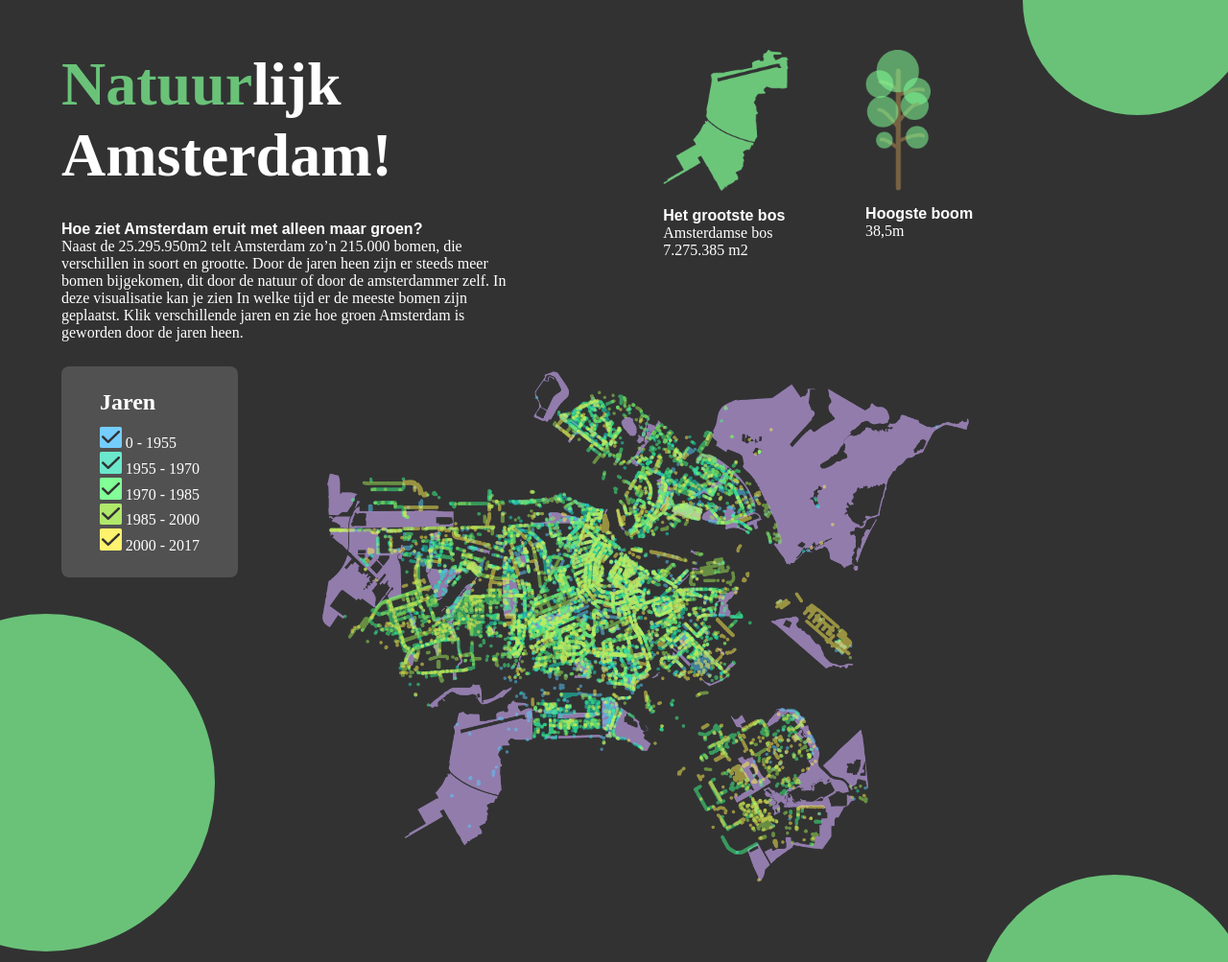
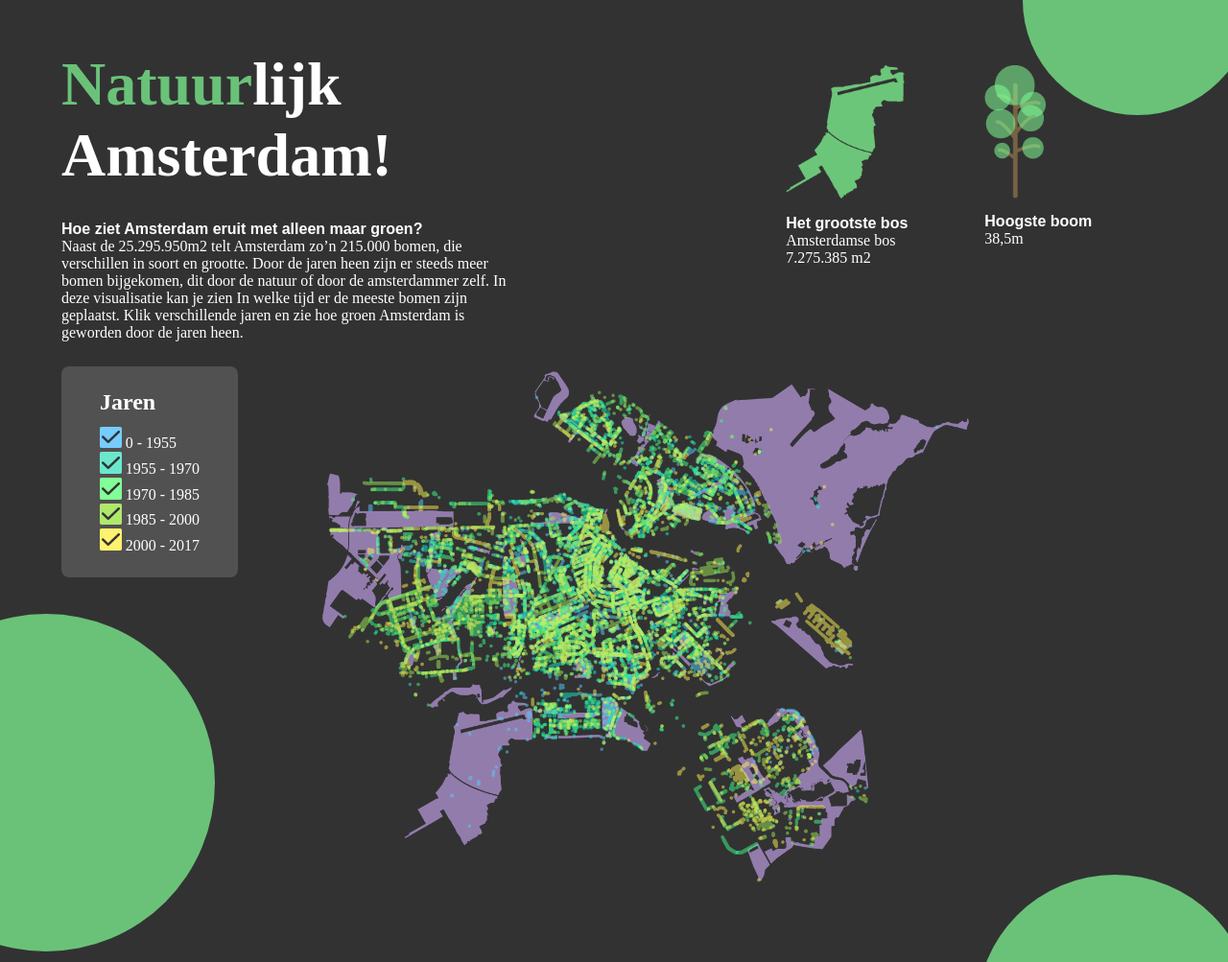
Before and after one commit to kimgarrard/dataweek, a plain HTML site: page index.html in a window 1280 px wide. Shown: the top 1003 px of the page at 96% size. Drawn offline with Linux system fonts and the light colour scheme; a web font is replaced by a local one.

Commit message:
Update styles

```diff
--- a/styles.css
+++ b/styles.css
@@ -33,6 +33,8 @@ body {
 
 .extraInfo {
   display: flex;
+  margin-left: 10vw;
+  margin-top: 2vh;
 }
 
 .extraInfo img {
```
